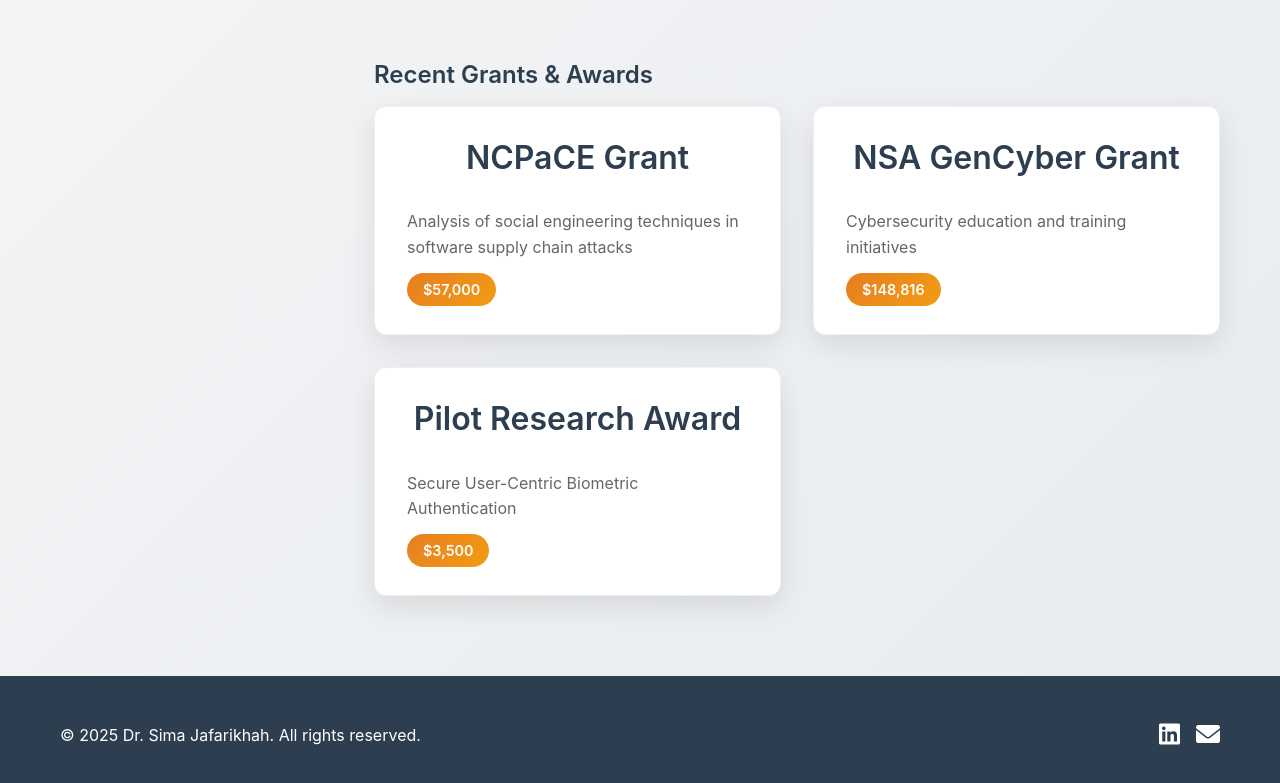
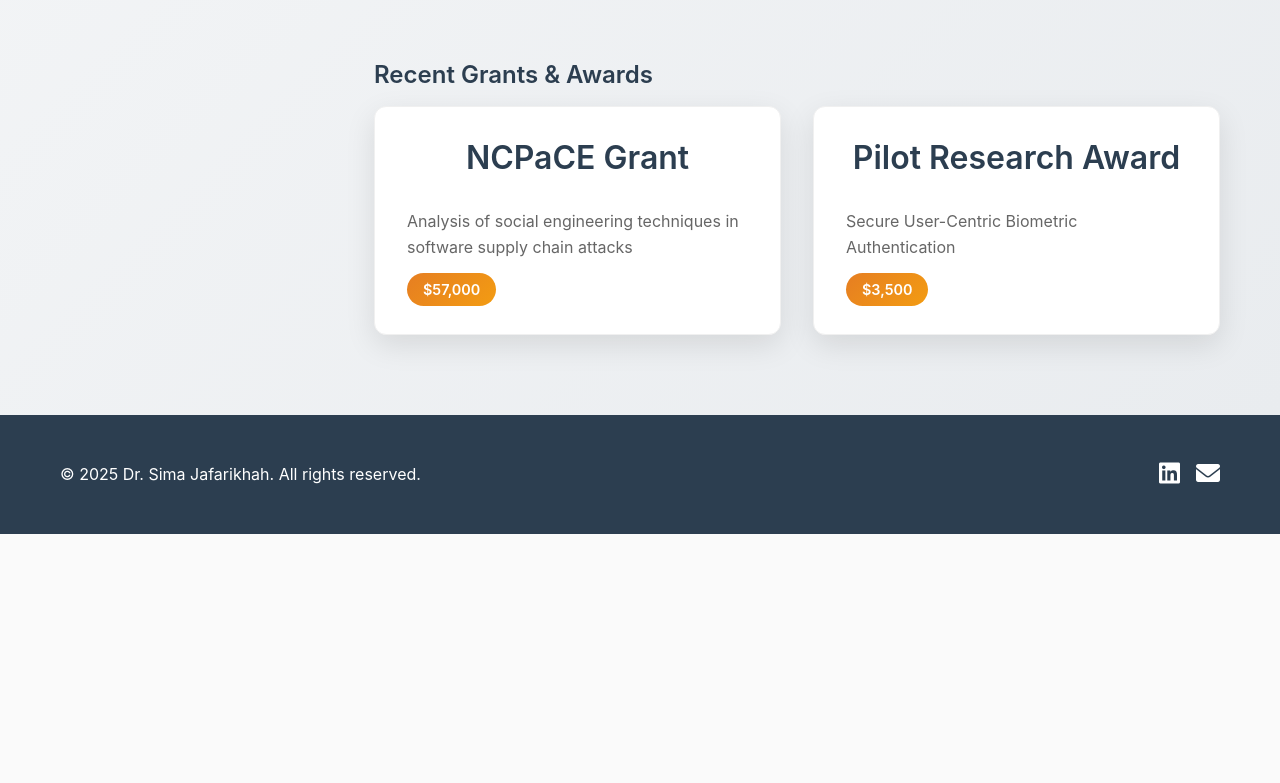
Before and after one commit to simajefri/my-website, a plain HTML site: page research.html in a window 1280 px wide. Shown: the part 1202-1985 px from the top of the page. After the commit the page ends 1736 px from the top, so only its background shows below. Drawn offline with nearby package versions, Linux system fonts and the light colour scheme.

Commit message:
more edits

```diff
--- a/research.html
+++ b/research.html
@@ -107,11 +107,6 @@
                                 <span class="amount">$57,000</span>
                             </div>
                             <div class="award-item">
-                                <h3>NSA GenCyber Grant</h3>
-                                <p>Cybersecurity education and training initiatives</p>
-                                <span class="amount">$148,816</span>
-                            </div>
-                            <div class="award-item">
                                 <h3>Pilot Research Award</h3>
                                 <p>Secure User-Centric Biometric Authentication</p>
                                 <span class="amount">$3,500</span>
```
Also changed, not shown: index.html (+0 -5 lines).
